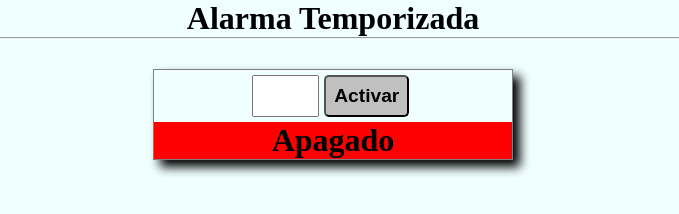
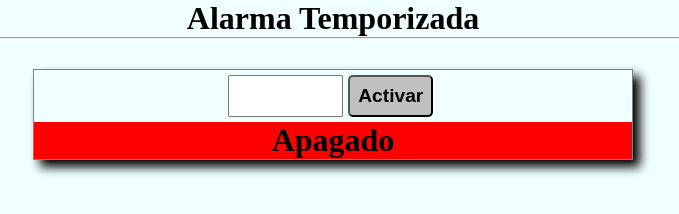
Before and after one commit to HarDevKoder/Alarma, a plain HTML site: page index.html in a window 1280 px wide. Shown: the whole page, without its empty margins (307-986 px from the left). Drawn offline with Linux system fonts and the light colour scheme.

Commit message:
Correccion definitva Tamaños responsivos

```diff
--- a/style.css
+++ b/style.css
@@ -69,15 +69,16 @@ input[type="number"]::-webkit-outer-spin-button {
 
 /* Tamaño Mobile Landscape */
 @media only screen and (orientation: landscape) {
-  .container{
-    width: 60%;
+  .container {
+    min-width: 50%;
   }
 }
 
 /* Tamaño Tablet */
 @media (min-width: 600px) {
-  .container{
-    width: 30%;
+  .container {
+    max-width: 40%;
+    width: auto;
   }
 }
 
@@ -87,8 +88,4 @@ input[type="number"]::-webkit-outer-spin-button {
     max-width: 1200px;
     margin: 0 auto;
   }
-
-  .container{
-    width: 30%;
-  }
 }
```
